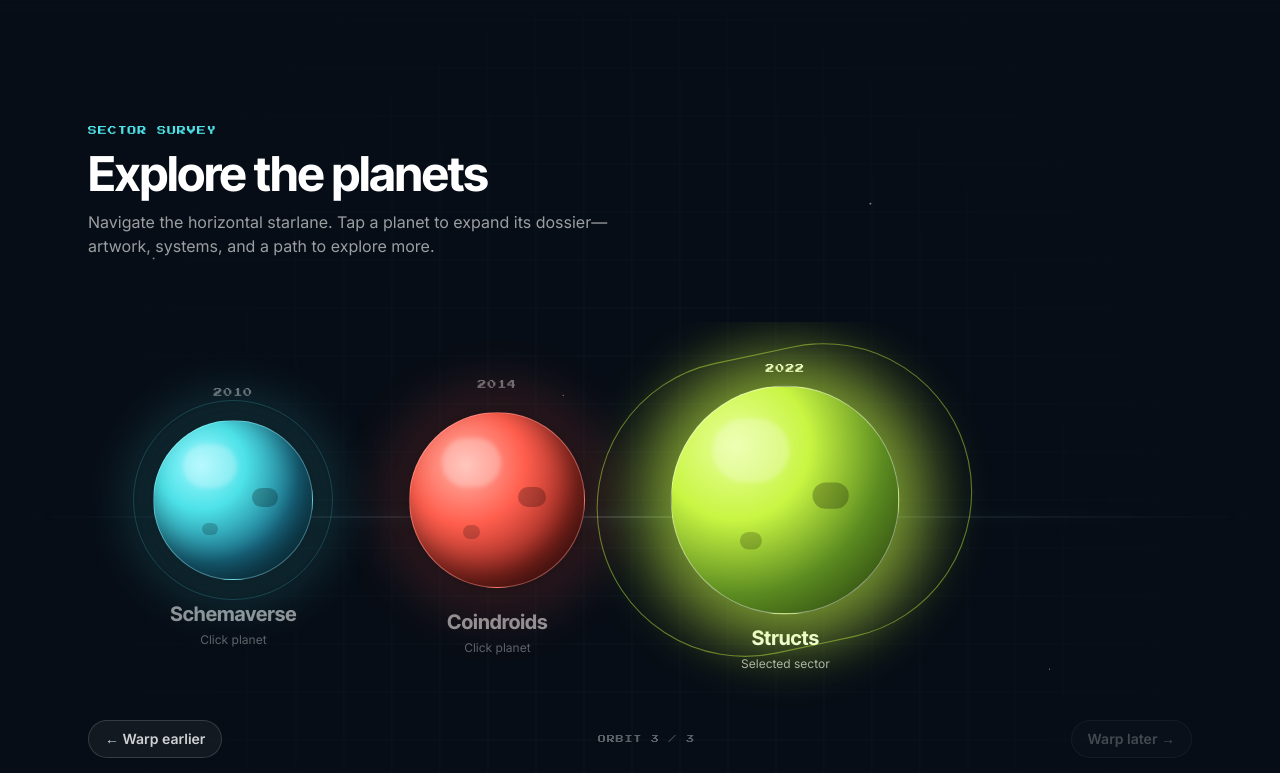
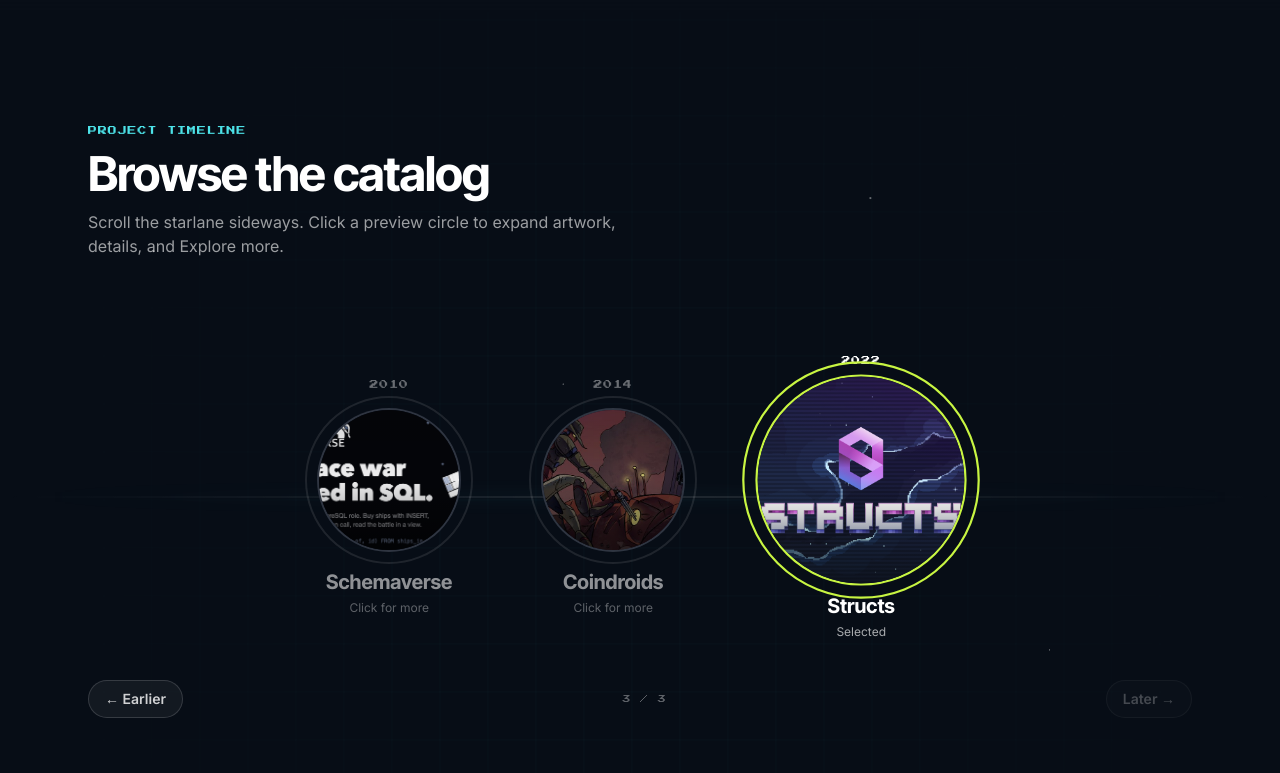
Before and after one commit to treybouchay/slow-ninja, a Next.js app: page / in a window 1280 px wide. Shown: the part 840-1613 px from the top of the page. Built offline with nearby package versions, Linux system fonts and the light colour scheme.

Commit message:
Use circular game screenshot previews on timeline
Replace stylized planet orbs with circular cropped artwork
previews; click expands the project dossier with more info.

Co-authored-by: trevor <trevor@slow.ninja>

```diff
--- a/src/components/games-timeline.tsx
+++ b/src/components/games-timeline.tsx
@@ -5,47 +5,21 @@ import { useEffect, useRef, useState } from "react";
 import { games, type Game } from "@/lib/content";
 import { cn } from "@/lib/utils";
 
-const planetLooks: Record<
-  string,
-  { size: string; surface: string; ring?: string; glow: string }
-> = {
-  schemaverse: {
-    size: "h-28 w-28 md:h-40 md:w-40",
-    surface:
-      "radial-gradient(circle at 30% 28%, #9ff7ff 0%, #4de2e8 28%, #1a6f8a 62%, #0a3040 100%)",
-    ring: "border-[var(--cyan)]/50",
-    glow: "0 0 48px rgba(77,226,232,0.55)",
-  },
-  coindroids: {
-    size: "h-32 w-32 md:h-44 md:w-44",
-    surface:
-      "radial-gradient(circle at 32% 30%, #ffb4a8 0%, #ff5e4d 35%, #9a2a22 68%, #3a1010 100%)",
-    glow: "0 0 48px rgba(255,94,77,0.5)",
-  },
-  structs: {
-    size: "h-36 w-36 md:h-52 md:w-52",
-    surface:
-      "radial-gradient(circle at 28% 26%, #e8ff9a 0%, #c8f542 32%, #5a8a20 64%, #1a2a0a 100%)",
-    ring: "border-[var(--lime)]/45",
-    glow: "0 0 56px rgba(200,245,66,0.55)",
-  },
-};
-
 export function GamesTimeline() {
   const [active, setActive] = useState(games.length - 1);
   const [expanded, setExpanded] = useState(true);
-  const planetRefs = useRef<(HTMLButtonElement | null)[]>([]);
+  const nodeRefs = useRef<(HTMLButtonElement | null)[]>([]);
   const current = games[active];
 
   useEffect(() => {
-    planetRefs.current[active]?.scrollIntoView({
+    nodeRefs.current[active]?.scrollIntoView({
       behavior: "smooth",
       inline: "center",
       block: "nearest",
     });
   }, [active]);
 
-  function selectPlanet(index: number) {
+  function selectGame(index: number) {
     if (index === active && expanded) {
       setExpanded(false);
       return;
@@ -59,44 +33,44 @@ export function GamesTimeline() {
       id="games"
       className="relative scroll-mt-28 overflow-hidden bg-[#070d16] py-16 md:py-28"
     >
-      <div className="pointer-events-none absolute inset-0 starfield opacity-60" />
-      <div className="pointer-events-none absolute inset-0 space-grid opacity-20" />
+      <div className="pointer-events-none absolute inset-0 starfield opacity-50" />
+      <div className="pointer-events-none absolute inset-0 space-grid opacity-15" />
 
       <div className="relative mx-auto max-w-6xl px-4 md:px-6">
         <p className="font-mono-label text-[8px] tracking-widest text-[var(--cyan)] uppercase md:text-[9px]">
-          Sector survey
+          Project timeline
         </p>
         <h2 className="font-display mt-3 text-3xl font-bold tracking-tight text-white md:text-5xl">
-          Explore the planets
+          Browse the catalog
         </h2>
         <p className="mt-3 max-w-xl text-white/60">
-          Navigate the horizontal starlane. Tap a planet to expand its
-          dossier—artwork, systems, and a path to explore more.
+          Scroll the starlane sideways. Click a preview circle to expand
+          artwork, details, and Explore more.
         </p>
       </div>
 
-      {/* Horizontal planetary corridor — more real estate */}
+      {/* Horizontal timeline of circular screenshot previews */}
       <div className="relative mt-12 md:mt-16">
-        <div className="pointer-events-none absolute top-1/2 right-0 left-0 h-px -translate-y-1/2 bg-gradient-to-r from-transparent via-white/25 to-transparent" />
-        <div className="pointer-events-none absolute top-1/2 right-0 left-0 h-[2px] -translate-y-1/2 bg-gradient-to-r from-transparent via-[var(--cyan)]/30 to-transparent blur-sm" />
+        <div className="pointer-events-none absolute top-1/2 right-0 left-0 h-px -translate-y-1/2 bg-gradient-to-r from-transparent via-white/20 to-transparent" />
+        <div className="pointer-events-none absolute top-1/2 right-0 left-0 h-[2px] -translate-y-1/2 bg-gradient-to-r from-transparent via-[var(--cyan)]/25 to-transparent blur-sm" />
 
-        <div className="flex min-h-[280px] snap-x snap-mandatory items-center gap-10 overflow-x-auto px-8 py-10 md:min-h-[360px] md:gap-24 md:px-16 [scrollbar-width:none] [&::-webkit-scrollbar]:hidden">
-          <div className="w-[10vw] shrink-0 md:w-[18vw]" aria-hidden />
+        <div className="flex min-h-[260px] snap-x snap-mandatory items-center gap-12 overflow-x-auto px-8 py-8 md:min-h-[340px] md:gap-20 md:px-16 [scrollbar-width:none] [&::-webkit-scrollbar]:hidden">
+          <div className="w-[8vw] shrink-0 md:w-[14vw]" aria-hidden />
 
           {games.map((game, index) => (
-            <PlanetNode
+            <PreviewCircle
               key={game.slug}
               game={game}
               active={active === index}
               expanded={active === index && expanded}
-              onSelect={() => selectPlanet(index)}
+              onSelect={() => selectGame(index)}
               buttonRef={(el) => {
-                planetRefs.current[index] = el;
+                nodeRefs.current[index] = el;
               }}
             />
           ))}
 
-          <div className="w-[10vw] shrink-0 md:w-[18vw]" aria-hidden />
+          <div className="w-[8vw] shrink-0 md:w-[14vw]" aria-hidden />
         </div>
       </div>
 
@@ -104,42 +78,39 @@ export function GamesTimeline() {
         <button
           type="button"
           onClick={() => {
-            const next = Math.max(0, active - 1);
-            setActive(next);
+            setActive((i) => Math.max(0, i - 1));
             setExpanded(true);
           }}
           disabled={active === 0}
           className="rounded-full border border-white/15 bg-white/5 px-4 py-2 text-sm font-semibold text-white/80 transition enabled:hover:border-[var(--cyan)] enabled:hover:text-[var(--cyan)] disabled:opacity-30"
         >
-          ← Warp earlier
+          ← Earlier
         </button>
         <p className="font-mono-label text-[8px] tracking-widest text-white/35 uppercase">
-          Orbit {active + 1} / {games.length}
+          {active + 1} / {games.length}
         </p>
         <button
           type="button"
           onClick={() => {
-            const next = Math.min(games.length - 1, active + 1);
-            setActive(next);
+            setActive((i) => Math.min(games.length - 1, i + 1));
             setExpanded(true);
           }}
           disabled={active === games.length - 1}
           className="rounded-full border border-white/15 bg-white/5 px-4 py-2 text-sm font-semibold text-white/80 transition enabled:hover:border-[var(--lime)] enabled:hover:text-[var(--lime)] disabled:opacity-30"
         >
-          Warp later →
+          Later →
         </button>
       </div>
 
-      {/* Expanded planet dossier */}
       <div
         className={cn(
           "relative mx-auto max-w-6xl overflow-hidden px-4 transition-all duration-500 ease-out md:px-6",
           expanded
-            ? "mt-10 max-h-[900px] opacity-100 md:mt-14"
+            ? "mt-10 max-h-[920px] opacity-100 md:mt-14"
             : "mt-0 max-h-0 opacity-0",
         )}
       >
-        <PlanetDossier
+        <ExpandedProject
           key={current.slug}
           game={current}
           onClose={() => setExpanded(false)}
@@ -149,7 +120,7 @@ export function GamesTimeline() {
   );
 }
 
-function PlanetNode({
+function PreviewCircle({
   game,
   active,
   expanded,
@@ -162,10 +133,8 @@ function PlanetNode({
   onSelect: () => void;
   buttonRef: (el: HTMLButtonElement | null) => void;
 }) {
-  const look = planetLooks[game.slug] ?? planetLooks.structs;
-
   return (
-    <div className="relative flex shrink-0 snap-center flex-col items-center gap-5">
+    <div className="relative flex shrink-0 snap-center flex-col items-center gap-4">
       <p
         className={cn(
           "font-mono-label text-[8px] tracking-widest uppercase transition-colors md:text-[9px]",
@@ -180,58 +149,57 @@ function PlanetNode({
         type="button"
         onClick={onSelect}
         aria-pressed={active && expanded}
-        aria-label={`Explore ${game.name}`}
+        aria-label={`Open ${game.name}`}
         className={cn(
-          "group relative flex items-center justify-center rounded-full transition-transform duration-500 ease-out",
+          "group relative rounded-full transition-transform duration-500 ease-out",
           active && expanded ? "scale-110" : "scale-100 hover:scale-105",
         )}
       >
-        {/* Orbital ring */}
-        {look.ring ? (
-          <span
-            className={cn(
-              "pointer-events-none absolute rounded-full border transition-opacity duration-500",
-              look.ring,
-              active ? "opacity-100" : "opacity-40",
-              game.slug === "structs"
-                ? "h-[130%] w-[165%] -rotate-12"
-                : "h-[125%] w-[125%]",
-            )}
-          />
-        ) : null}
-
-        {/* Soft halo */}
+        {/* Accent ring */}
         <span
           className={cn(
-            "pointer-events-none absolute inset-[-18%] rounded-full blur-xl transition-opacity duration-500",
-            active ? "opacity-90" : "opacity-40 group-hover:opacity-70",
+            "pointer-events-none absolute -inset-2 rounded-full border-2 transition-all duration-500 md:-inset-3",
+            active ? "opacity-100" : "border-white/20 opacity-50 group-hover:opacity-80",
           )}
-          style={{ background: game.accent, opacity: active ? 0.35 : 0.15 }}
+          style={
+            active
+              ? {
+                  borderColor: game.accent,
+                  boxShadow: `0 0 28px ${game.accent}66`,
+                }
+              : undefined
+          }
         />
 
-        {/* Planet body */}
+        {/* Circular screenshot preview */}
         <span
           className={cn(
-            "relative block rounded-full border border-white/20 shadow-inner transition-all duration-500",
-            look.size,
-            active && expanded ? "border-white/40" : "",
+            "relative block overflow-hidden rounded-full border-2 border-white/15 bg-[#0a1220] transition-all duration-500",
+            active && expanded
+              ? "h-36 w-36 md:h-48 md:w-48"
+              : "h-28 w-28 md:h-36 md:w-36",
           )}
-          style={{
-            background: look.surface,
-            boxShadow: active
-              ? look.glow
-              : "inset -12px -16px 28px rgba(0,0,0,0.45), 0 0 20px rgba(0,0,0,0.35)",
-          }}
+          style={
+            active
+              ? { borderColor: game.accent, boxShadow: `0 0 40px ${game.accent}44` }
+              : undefined
+          }
         >
-          {/* Surface highlight */}
-          <span className="pointer-events-none absolute top-[14%] left-[18%] h-[28%] w-[34%] rounded-full bg-white/25 blur-[2px]" />
-          {/* Crater detail */}
-          <span className="pointer-events-none absolute top-[42%] right-[22%] h-[12%] w-[16%] rounded-full bg-black/25" />
-          <span className="pointer-events-none absolute bottom-[28%] left-[30%] h-[8%] w-[10%] rounded-full bg-black/20" />
+          <Image
+            src={game.artwork}
+            alt={`${game.name} preview`}
+            fill
+            className={cn(
+              "object-cover transition-all duration-500",
+              active ? "scale-100 grayscale-0" : "scale-110 grayscale-[35%] group-hover:grayscale-0",
+            )}
+            sizes="192px"
+          />
+          <span className="pointer-events-none absolute inset-0 bg-gradient-to-t from-black/50 via-transparent to-black/10" />
         </span>
       </button>
 
-      <div className="text-center">
+      <div className="max-w-[9rem] text-center md:max-w-[11rem]">
         <p
           className={cn(
             "font-display text-lg font-bold transition-colors md:text-xl",
@@ -243,17 +211,17 @@ function PlanetNode({
         <p
           className={cn(
             "mt-1 text-xs transition-colors",
-            active ? "text-white/65" : "text-white/35",
+            active && expanded ? "text-white/65" : "text-white/35",
           )}
         >
-          {active && expanded ? "Selected sector" : "Click planet"}
+          {active && expanded ? "Selected" : "Click for more"}
         </p>
       </div>
     </div>
   );
 }
 
-function PlanetDossier({
+function ExpandedProject({
   game,
   onClose,
 }: {
@@ -262,7 +230,7 @@ function PlanetDossier({
 }) {
   return (
     <div
-      className="pop-in grid overflow-hidden rounded-[1.75rem] border border-white/10 bg-[#0a1220]/95 backdrop-blur-sm md:grid-cols-[1.2fr_0.8fr]"
+      className="pop-in grid overflow-hidden rounded-[1.75rem] border border-white/10 bg-[#0a1220] md:grid-cols-[1.2fr_0.8fr]"
       style={{
         boxShadow: `0 0 0 1px ${game.accent}44, 0 24px 80px rgba(0,0,0,0.55)`,
       }}
@@ -276,13 +244,16 @@ function PlanetDossier({
           sizes="(max-width: 768px) 100vw, 65vw"
           priority
         />
-        <div className="absolute inset-0 bg-gradient-to-t from-[#070d16] via-transparent to-[#070d16]/30 md:bg-gradient-to-r md:from-transparent md:via-transparent md:to-[#0a1220]/80" />
+        <div className="absolute inset-0 bg-gradient-to-t from-[#070d16] via-transparent to-transparent md:bg-gradient-to-r md:from-transparent md:to-[#0a1220]/70" />
         <div className="absolute top-4 left-4 flex items-center gap-2">
           <span
             className="h-3 w-3 rounded-full"
-            style={{ background: game.accent, boxShadow: `0 0 12px ${game.accent}` }}
+            style={{
+              background: game.accent,
+              boxShadow: `0 0 12px ${game.accent}`,
+            }}
           />
-          <span className="font-mono-label rounded-full border border-white/10 bg-[#070d16]/75 px-3 py-1.5 text-[8px] tracking-widest text-white uppercase">
+          <span className="font-mono-label rounded-full border border-white/10 bg-[#070d16]/80 px-3 py-1.5 text-[8px] tracking-widest text-white uppercase">
             {game.years}
           </span>
         </div>
```
